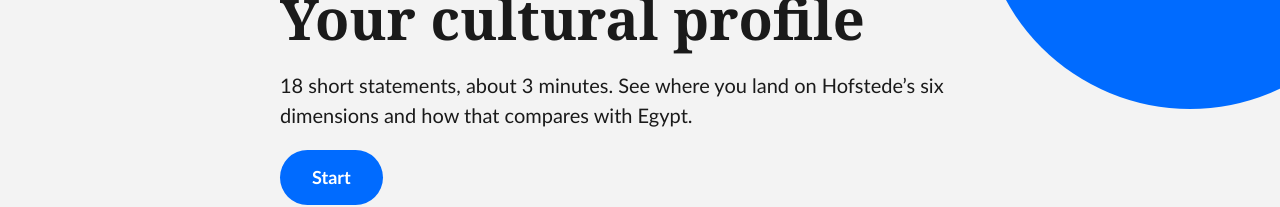
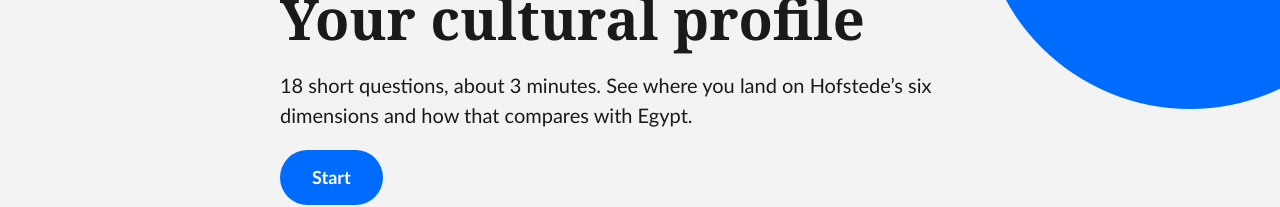
Before and after one commit to jannah-ayman/culture-quiz, a plain HTML site: page index.html in a window 1280 px wide. Shown: the part 121-328 px from the top of the page. Drawn offline with Linux system fonts and the light colour scheme.

Commit message:
Add files via upload

```diff
--- a/index.html
+++ b/index.html
@@ -96,7 +96,7 @@ const Q=[
 const TXT={
 en:{
  dir:'ltr',title:"Your cultural profile",
- intro:"18 short statements, about 3 minutes. See where you land on Hofstede’s six dimensions and how that compares with Egypt.",
+ intro:"18 short questions, about 3 minutes. See where you land on Hofstede’s six dimensions and how that compares with Egypt.",
  start:"Start",prompt:"How much do you agree?",back:"Back",
  scale:["Strongly disagree","Disagree","Neutral","Agree","Strongly agree"],
  resTitle:"Your result",you:"You",egypt:"Egypt",lvl:{low:"Low",mid:"Middle",high:"High"},
@@ -133,7 +133,7 @@ en:{
  }},
 ar:{
  dir:'rtl',title:"ملفّك الثقافي",
- intro:"18 عبارة قصيرة، حوالي 3 دقائق. اعرف أين تقع على أبعاد هوفستد الستة وكيف يقارن ذلك بمصر.",
+ intro:"18 سؤال قصير، حوالي 3 دقائق. اعرف أين تقع على أبعاد هوفستد الستة وكيف يقارن ذلك بمصر.",
  start:"ابدأ",prompt:"إلى أي مدى توافق؟",back:"السابق",
  scale:["لا أوافق بشدة","لا أوافق","محايد","أوافق","أوافق بشدة"],
  resTitle:"نتيجتك",you:"أنت",egypt:"مصر",lvl:{low:"منخفض",mid:"متوسط",high:"مرتفع"},
```
